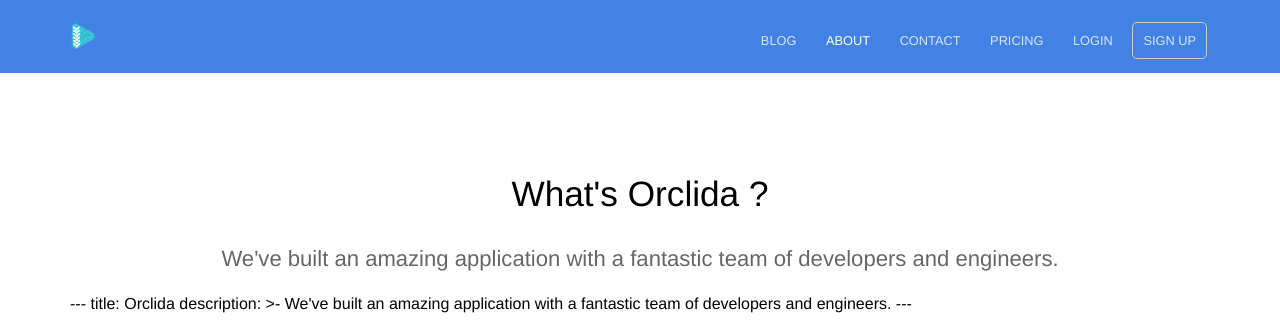
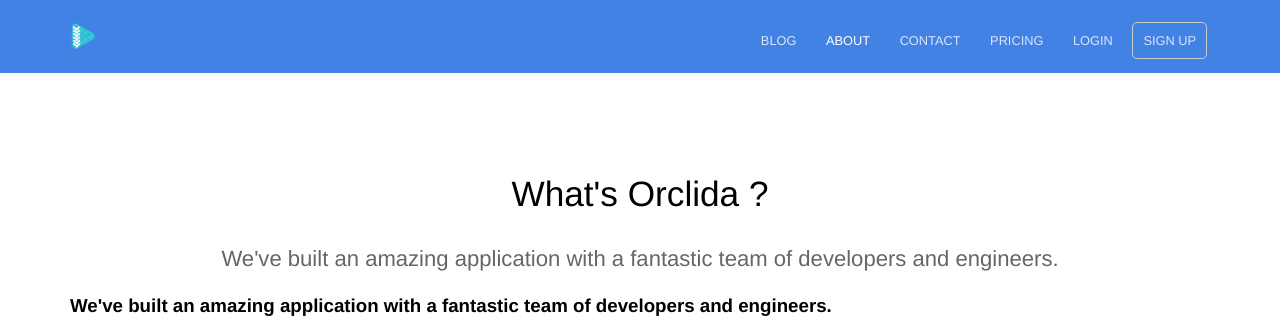
Before and after one commit to STIERTH1/orclida_dev.github.io, a Jekyll site: the page built from about.html, in a window 1280 px wide, cut to the strip 0-330 px from the top of the page. Built offline with Jekyll 4.4.1, drawn with Linux system fonts in a browser that asks for light colours.

Commit message:
Update about.html

```diff
--- a/about.html
+++ b/about.html
@@ -5,11 +5,8 @@
 ---
 
 
----
-title: Orclida
-description: >-
-  We've built an amazing application with a fantastic team of developers and engineers.
----
+
+<h3> We've built an amazing application with a fantastic team of developers and engineers. <h3>
 <p class="editor-link" style="text-align: center;"><a href="cloudcannon:collections/_staff_members/" class="btn"><strong>&#9998;</strong> Manage Staff members</a></p>
 <ul class="staff">
 	{% for person in site.staff_members %}
```
